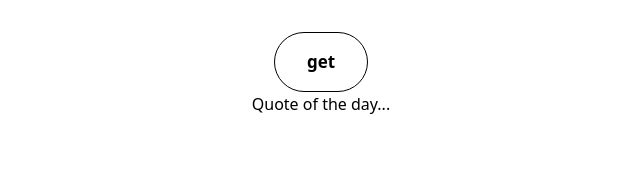
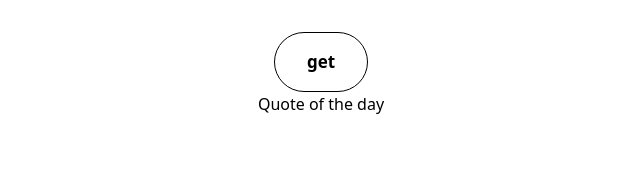
Before and after one commit to RahulSinghKathayat/EventsManager-frontend, a React (Vite) app: page /quote in a window 1280 px wide. Shown: the top 182 px of the page, without its empty margins (319-959 px from the left). Built offline with nearby package versions, Linux system fonts and the light colour scheme; a web font is replaced by a local one.

Commit message:
Update Quote.jsx

```diff
--- a/src/pages/Quote.jsx
+++ b/src/pages/Quote.jsx
@@ -4,7 +4,7 @@ import { Button } from "../components/Button"
 import axios from "axios";
 
 export function Quote(){
-    const[ quote, setQoute ] = useState("Quote of the day...")
+    const[ quote, setQoute ] = useState("Quote of the day")
     const [ loading, setLoading ] = useState(true)
 
     return (
```
